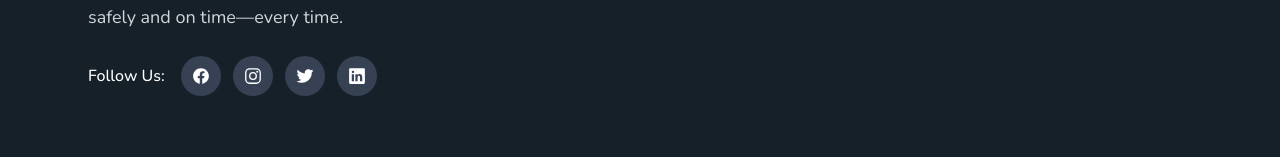
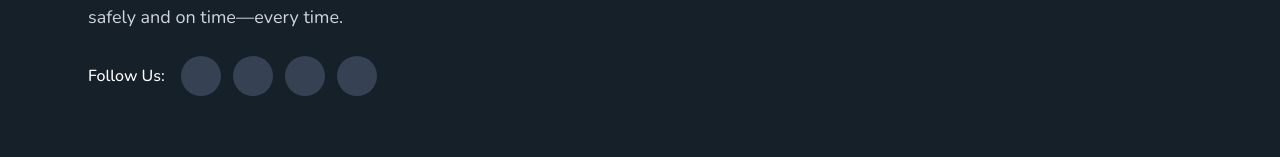
Before and after one commit to Taztahir/tym-camp-platform, a React (Vite) app: page / in a window 1280 px wide. Shown: the part 3857-4014 px from the top of the page. Built offline with nearby package versions, Linux system fonts and the light colour scheme.

Commit message:
Landing-Page

```diff
--- a/src/component/Landing/Footer.tsx
+++ b/src/component/Landing/Footer.tsx
@@ -36,16 +36,16 @@ function Footer(){
                                 <span className="text-white font-medium">Follow Us:</span>
                                 <div className="flex gap-3">
                                     <a href="#" className="w-10 h-10 bg-gray-700 hover:bg-[#E00912] text-white rounded-full flex items-center justify-center transition-all duration-300 hover:scale-110">
-                                        <ion-icon name="logo-facebook" class="text-lg"></ion-icon>
+                                        {/* <ion-icon name="logo-facebook" class="text-lg"></ion-icon> */}
                                     </a>
                                     <a href="#" className="w-10 h-10 bg-gray-700 hover:bg-[#E00912] text-white rounded-full flex items-center justify-center transition-all duration-300 hover:scale-110">
-                                        <ion-icon name="logo-instagram" class="text-lg"></ion-icon>
+                                        {/* <ion-icon name="logo-instagram" class="text-lg"></ion-icon> */}
                                     </a>
                                     <a href="#" className="w-10 h-10 bg-gray-700 hover:bg-[#E00912] text-white rounded-full flex items-center justify-center transition-all duration-300 hover:scale-110">
-                                        <ion-icon name="logo-twitter" class="text-lg"></ion-icon>
+                                        {/* <ion-icon name="logo-twitter" class="text-lg"></ion-icon> */}
                                     </a>
                                     <a href="#" className="w-10 h-10 bg-gray-700 hover:bg-[#E00912] text-white rounded-full flex items-center justify-center transition-all duration-300 hover:scale-110">
-                                        <ion-icon name="logo-linkedin" class="text-lg"></ion-icon>
+                                        {/* <ion-icon name="logo-linkedin" class="text-lg"></ion-icon> */}
                                     </a>
                                 </div>
                             </div>
```
